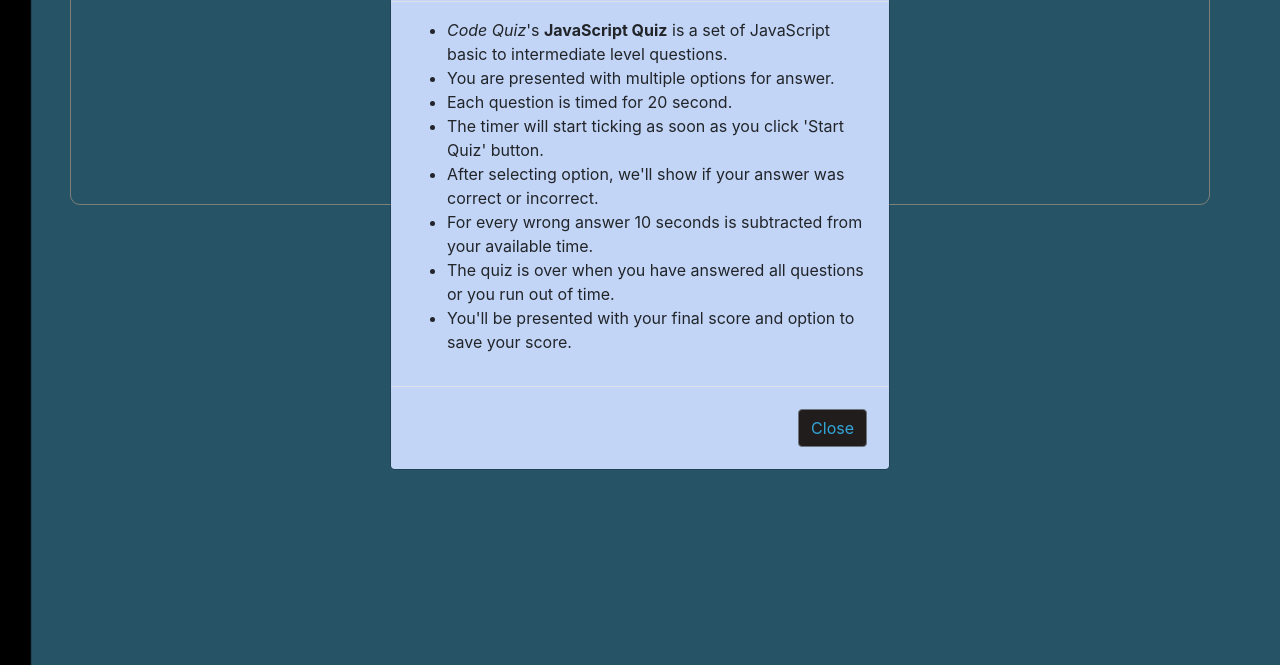
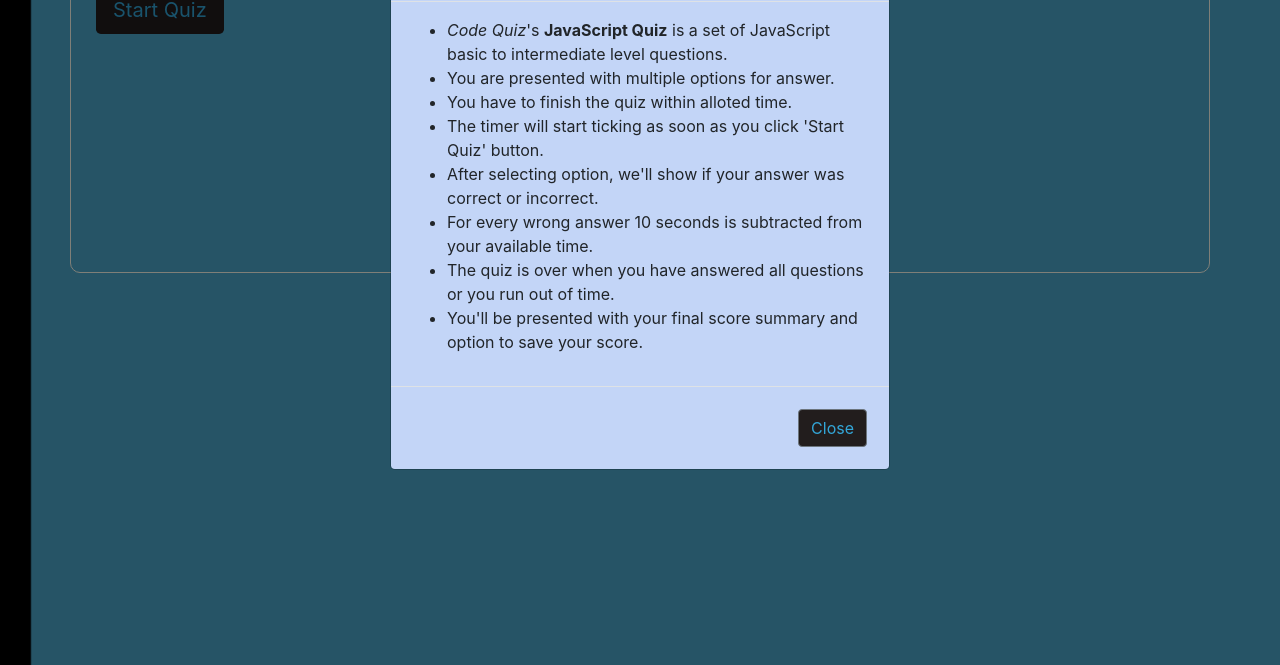
Before and after one commit to bhagatabhijeet/codequiz, a plain HTML site: page jsquiz.html in a window 1280 px wide. Shown: the part 90-755 px from the top of the page. Drawn offline with nearby package versions, Linux system fonts and the light colour scheme.

Commit message:
add modal to jsquiz

```diff
--- a/jsquiz.html
+++ b/jsquiz.html
@@ -29,12 +29,12 @@
         </a>
         <div class=".navbar-text">JavaScript Quiz</div>
     </nav>
-    <img id="homepageimage" src="Assets/images/logo.png" alt="logo image" />
-    <div class="screen"></div>
+    <!-- <img id="homepageimage" src="Assets/images/logo.png" alt="logo image" />
+    <div class="screen"></div> -->
 
     <!-- Modal -->
-    <div class="modal fade" id="readMeModalLong" tabindex="-1" role="dialog"
-    aria-labelledby="readMeModalLongTitle" aria-hidden="true" data-backdrop="static">
+    <div class="modal fade" id="readMeModalLong" tabindex="-1" role="dialog" aria-labelledby="readMeModalLongTitle"
+        aria-hidden="true" data-backdrop="static">
         <div class="modal-dialog" role="document">
             <div class="modal-content">
                 <div class="modal-header">
@@ -47,14 +47,15 @@
                 </div>
                 <div class="modal-body">
                     <ul>
-                    <li><em>Code Quiz</em>'s <strong>JavaScript Quiz</strong> is a set of JavaScript basic to intermediate level questions.</li>
+                        <li><em>Code Quiz</em>'s <strong>JavaScript Quiz</strong> is a set of JavaScript basic to
+                            intermediate level questions.</li>
                         <li>You are presented with multiple options for answer.</li>
-                    <li>Each question is timed for 20 second.</li>
+                        <li>You have to finish the quiz within alloted time.</li>
                         <li>The timer will start ticking as soon as you click 'Start Quiz' button.</li>
                         <li>After selecting option, we'll show if your answer was correct or incorrect.</li>
                         <li>For every wrong answer 10 seconds is subtracted from your available time.</li>
                         <li>The quiz is over when you have answered all questions or you run out of time.</li>
-                    <li>You'll be presented with your final score and option to save your score.</li>
+                        <li>You'll be presented with your final score summary and option to save your score.</li>
                     </ul>
 
                 </div>
@@ -75,6 +76,9 @@
 
         <div class="row">
             <div class="col-lg-12">
+                <div id="quiz-start-div">
+                    <button id="quiz-start" class="btn btn-lg">Start Quiz</button>
+                </div>
                 <div class="quiz-container">
                     <div id="question">
                         <div id="qnumdiv"><span>Question - </span><span id="qnum"></span></div>
```
Lines whose indentation alone changed are shown as unchanged.
